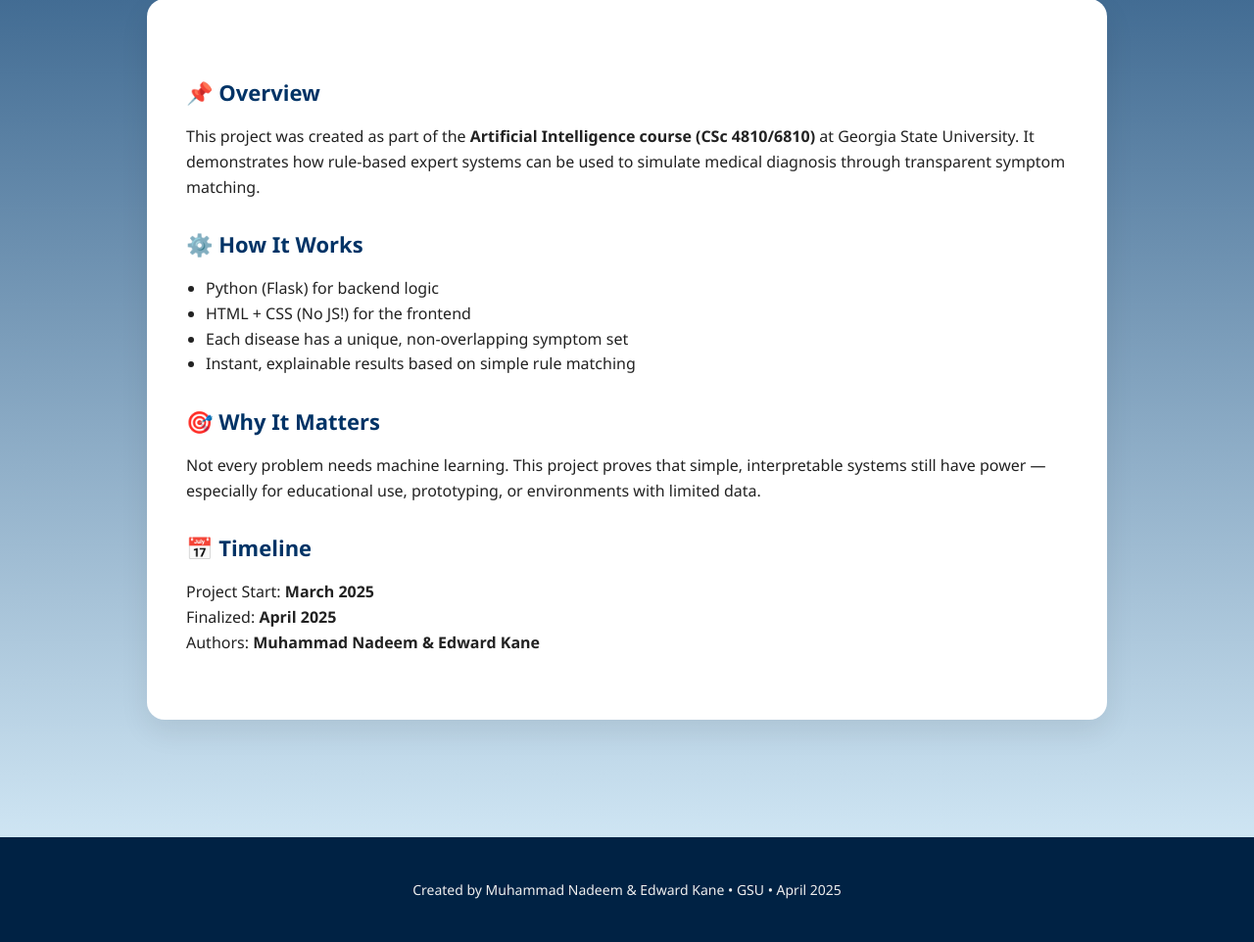
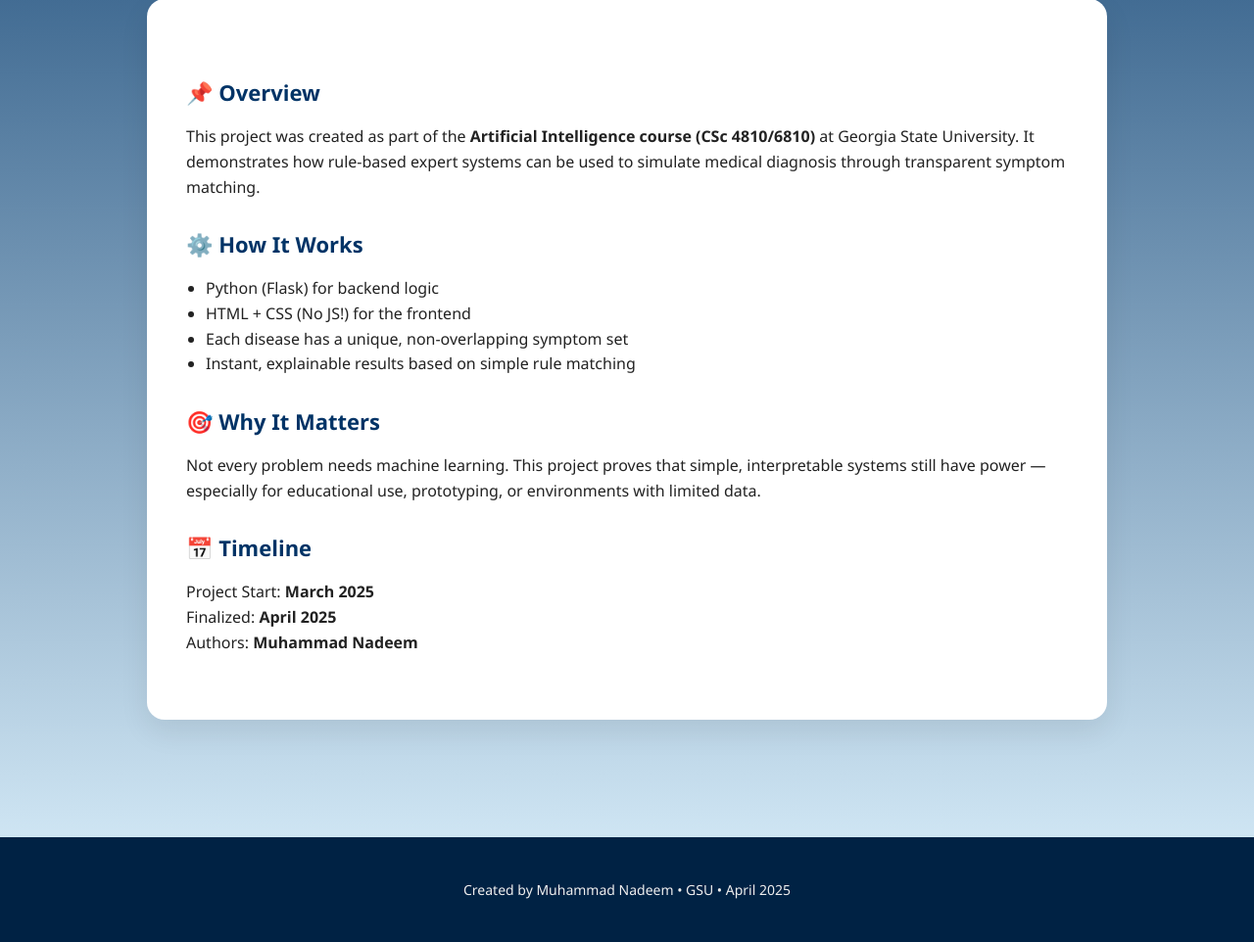
Before and after one commit to Harris1250/AI-Project-Diagnosis-System, a Flask app: page /about in a window 1280 px wide. Shown: the part 406-1368 px from the top of the page at 98% size. Run offline with Flask 3, Linux system fonts and the light colour scheme.

Commit message:
UPDATED EVERYTHING!

```diff
--- a/README - Diagnosis Expert System.txt
+++ b/README - Diagnosis Expert System.txt
@@ -5,7 +5,7 @@ Project Title:
 A Rule-Based Expert System for Diagnosing Multiple Diseases Based on Unique Symptoms
 
 Authors:
-Muhammad Nadeem & Edward Kane
+Muhammad Nadeem
 Department of Computer Science, Georgia State University
 
 --------------------------------
@@ -56,4 +56,3 @@ How to Run:
 Contact:
 
 Muhammad Nadeem:  mnadeem2@student.gsu.edu
-Edward Kane:       ekane7@student.gsu.edu
--- a/User Manual for DiagnosisExpertSyst.txt
+++ b/User Manual for DiagnosisExpertSyst.txt
@@ -4,7 +4,7 @@ User Manual for Web-Based Diagnosis Expert System
 Project Name:
 A Rule-Based Expert System for Diagnosing Multiple Diseases Based on Unique Symptoms
 
-Authors: Muhammad Nadeem & Edward Kane
+Authors: Muhammad Nadeem
 Course: CSc 4810/6810 – Artificial Intelligence
 Instructor: Dr. Yanqing Zhang
 
@@ -65,4 +65,3 @@ AI Diagnosis/
 --------------------------------------------------
 Contact:
 mnadeem2@student.gsu.edu
-ekane7@student.gsu.edu
--- a/templates/about.html
+++ b/templates/about.html
@@ -33,13 +33,13 @@
     <p>
       Project Start: <strong>March 2025</strong><br>
       Finalized: <strong>April 2025</strong><br>
-      Authors: <strong>Muhammad Nadeem & Edward Kane</strong>
+      Authors: <strong>Muhammad Nadeem</strong>
     </p>
   </div>
 </div>
 
 <footer>
-  <p>Created by Muhammad Nadeem & Edward Kane • GSU • April 2025</p>
+  <p>Created by Muhammad Nadeem • GSU • April 2025</p>
 </footer>
 
 <style>
--- a/templates/future.html
+++ b/templates/future.html
@@ -51,7 +51,7 @@
 </div>
 
 <footer>
-  <p>Created by Muhammad Nadeem & Edward Kane • GSU • April 2025</p>
+  <p>Created by Muhammad Nadeem • GSU • April 2025</p>
 </footer>
 
 <style>
--- a/templates/home.html
+++ b/templates/home.html
@@ -80,7 +80,7 @@
 </div>
 
 <footer>
-  <p>Created by Muhammad Nadeem & Edward Kane • GSU • April 2025</p>
+  <p>Created by Muhammad Nadeem • GSU • April 2025</p>
 </footer>
 
 <style>
--- a/templates/index.html
+++ b/templates/index.html
@@ -39,7 +39,7 @@
 </div>
 
 <footer>
-  <p>Created by Muhammad Nadeem & Edward Kane • GSU • April 2025</p>
+  <p>Created by Muhammad Nadeem • GSU • April 2025</p>
 </footer>
 
 <style>
```
Also changed, not shown: 2 other files.
